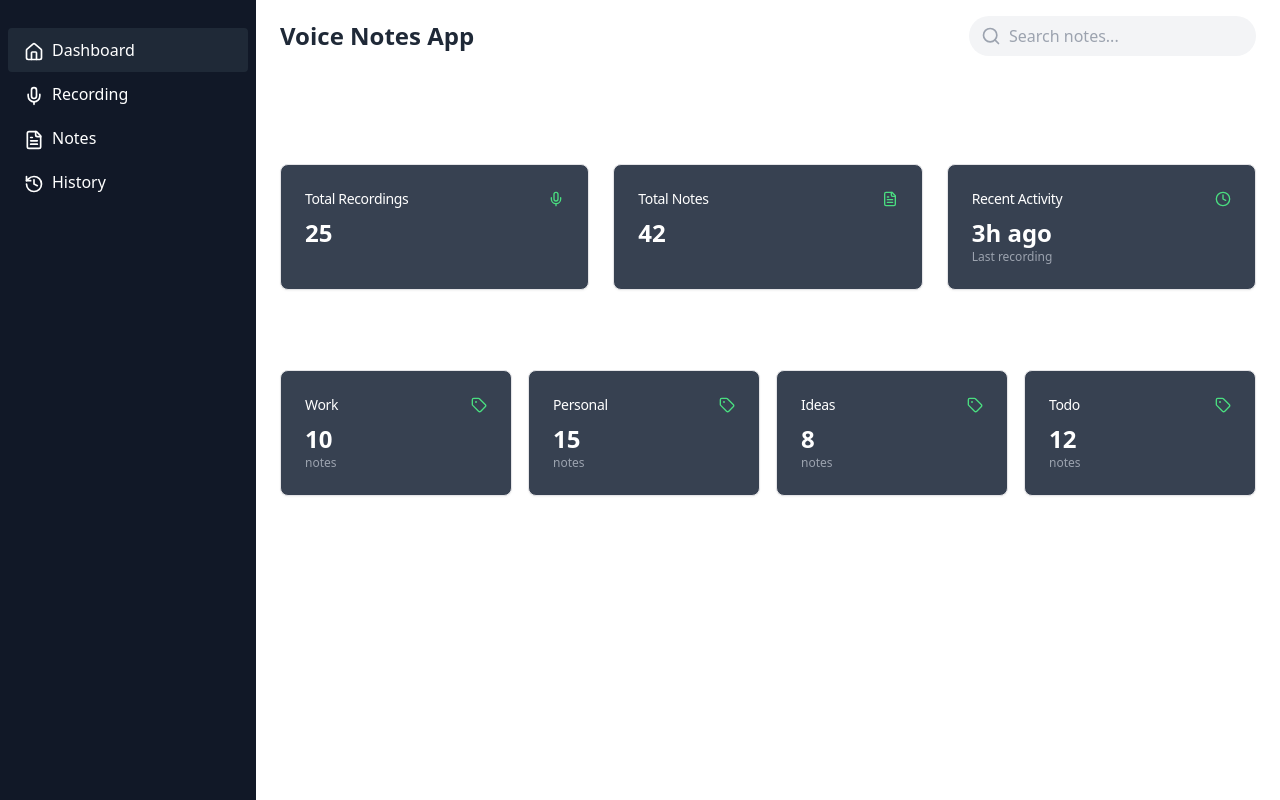
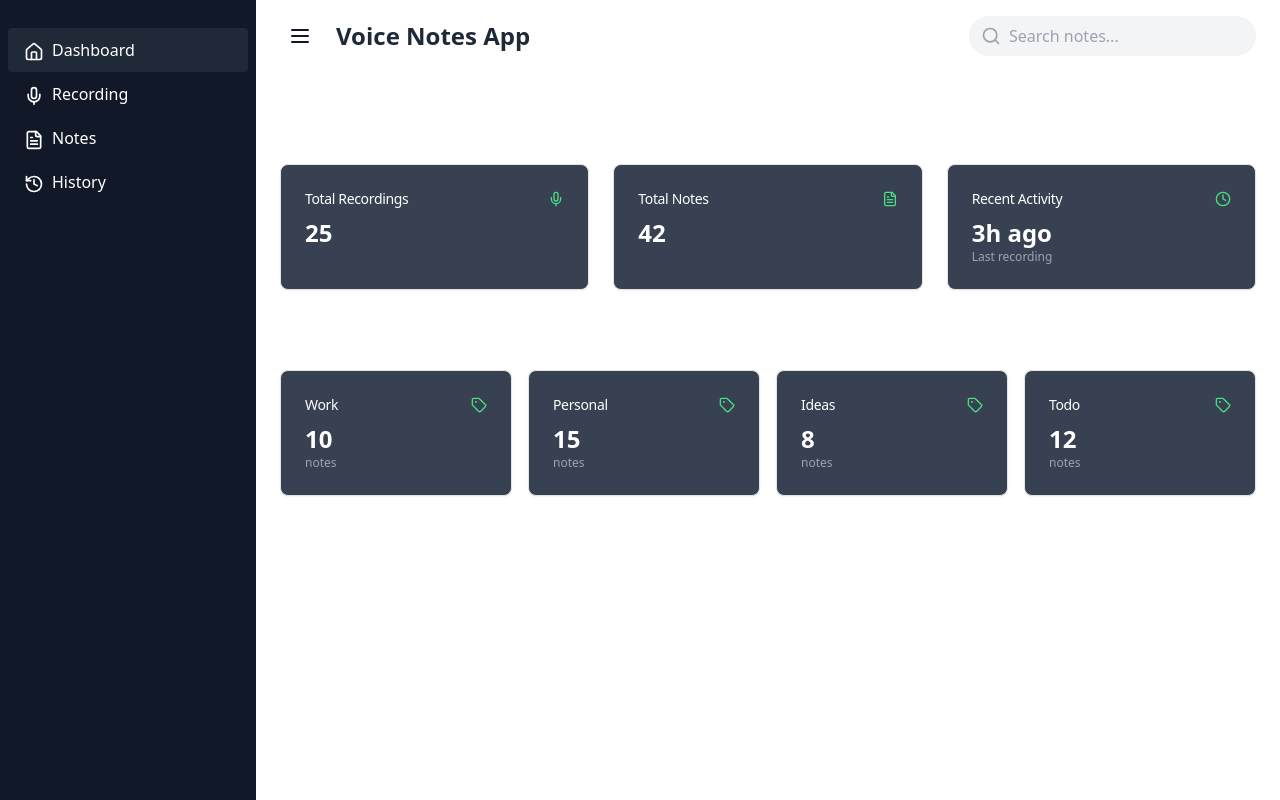
Before and after one commit to iggi-g/voicequip, a React (Vite) app: page / in a window 1280 px wide. Built offline with nearby package versions, Linux system fonts and the light colour scheme.

Commit message:
Add menu expansion feature
Implement functionality to expand and collapse the menu for both web and mobile views, enhancing user navigation experience.
[skip gpt_engineer]

```diff
--- a/src/components/Header.jsx
+++ b/src/components/Header.jsx
@@ -1,12 +1,17 @@
 import React from 'react';
-import { Search } from 'lucide-react';
+import { Search, Menu } from 'lucide-react';
 
-const Header = () => {
+const Header = ({ toggleSidebar }) => {
   return (
     <header className="bg-white shadow-md">
       <div className="container mx-auto px-6 py-4">
         <div className="flex items-center justify-between">
-          <h1 className="text-2xl font-semibold text-gray-800">Voice Notes App</h1>
+          <div className="flex items-center">
+            <button onClick={toggleSidebar} className="p-2 text-gray-900 mr-4">
+              <Menu className="h-6 w-6" />
+            </button>
+            <h1 className="text-2xl font-semibold text-gray-800">Voice Notes App</h1>
+          </div>
           <div className="relative">
             <input
               type="text"
--- a/src/components/Layout.jsx
+++ b/src/components/Layout.jsx
@@ -2,7 +2,6 @@ import React, { useState } from 'react';
 import { Outlet } from 'react-router-dom';
 import Sidebar from './Sidebar';
 import Header from './Header';
-import { Menu } from 'lucide-react';
 
 const Layout = () => {
   const [sidebarOpen, setSidebarOpen] = useState(true);
@@ -13,11 +12,7 @@ const Layout = () => {
     <div className="flex h-screen bg-white text-gray-900">
       <Sidebar isOpen={sidebarOpen} />
       <div className="flex flex-col flex-1 overflow-hidden">
-        <Header>
-          <button onClick={toggleSidebar} className="p-2 text-gray-900">
-            <Menu className="h-6 w-6" />
-          </button>
-        </Header>
+        <Header toggleSidebar={toggleSidebar} />
         <main className="flex-1 overflow-x-hidden overflow-y-auto bg-white">
           <div className="container mx-auto px-6 py-8">
             <Outlet />
```
